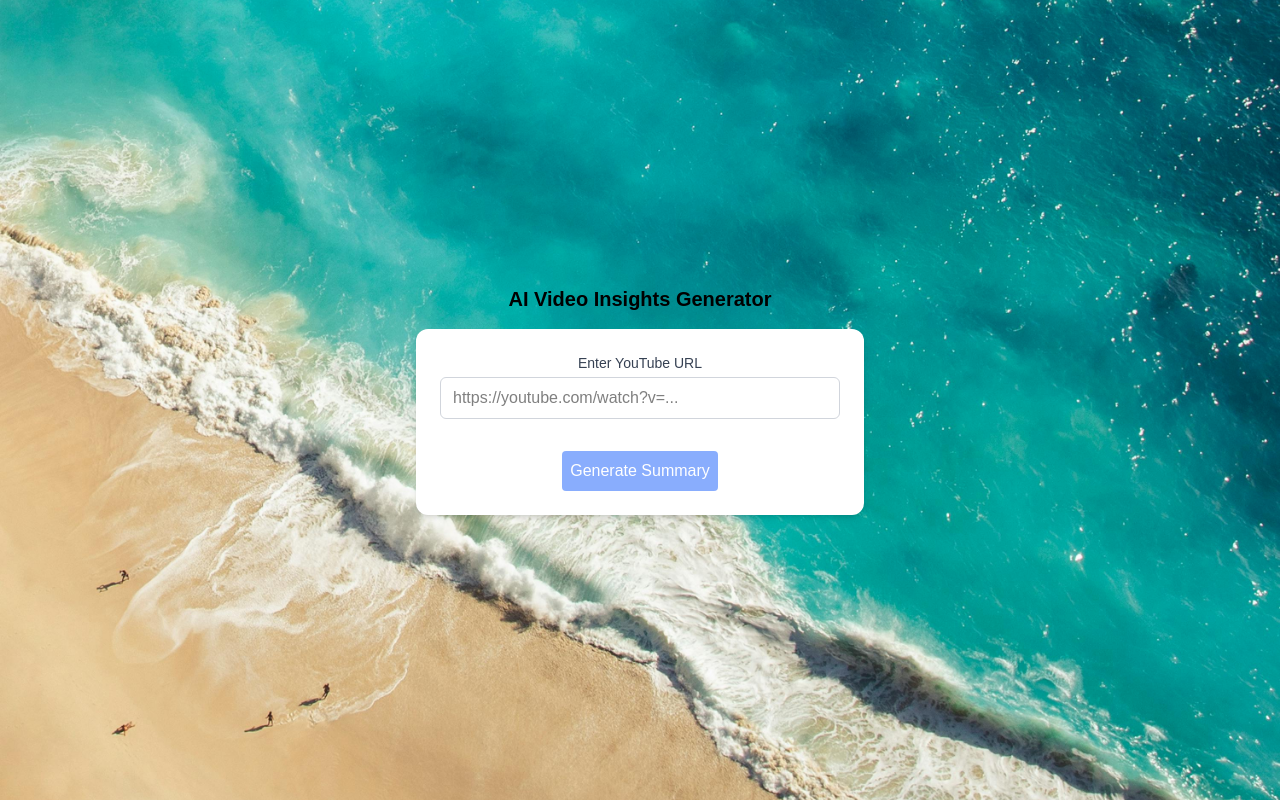
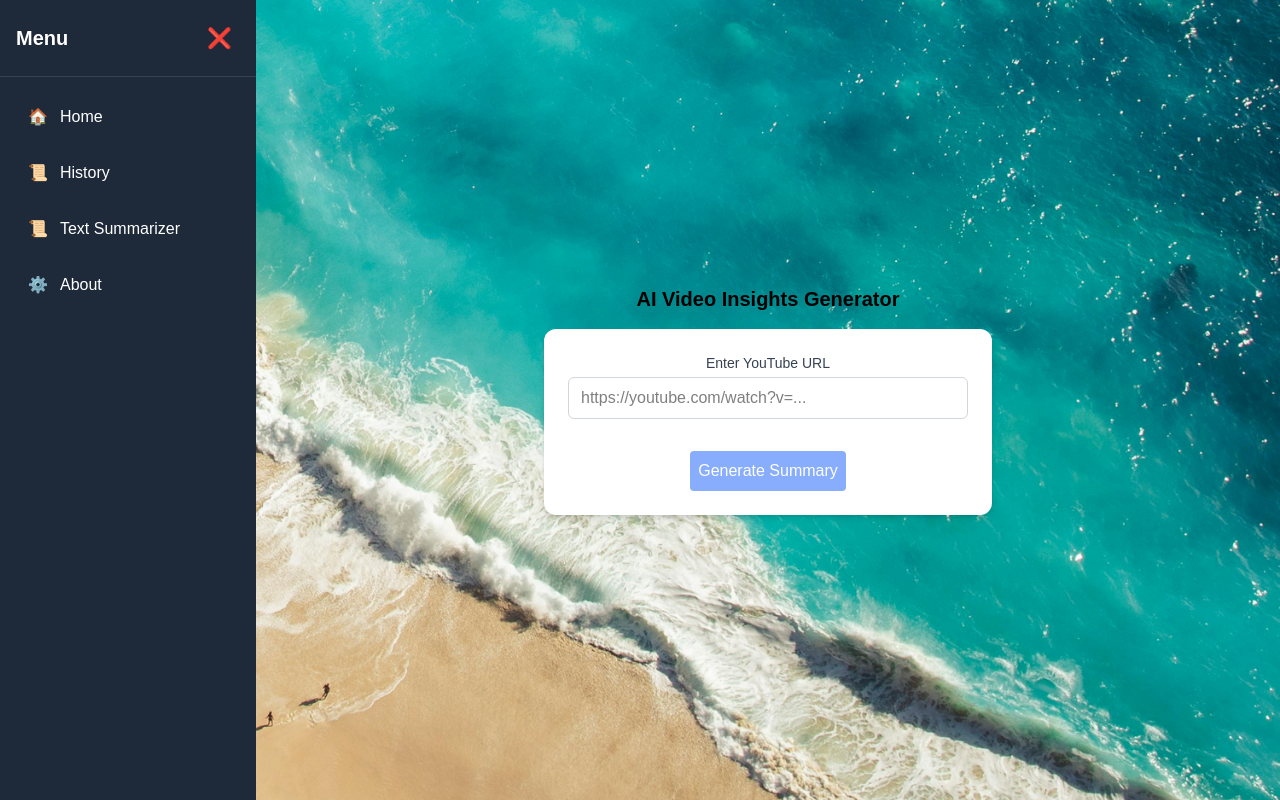
Before and after one commit to Uddip/AI-Video-Summarizer, a Next.js app: page / in a window 1280 px wide. Built offline with nearby package versions, Linux system fonts and the light colour scheme.

Commit message:
added sidebar and icons

```diff
--- a/src/app/page.tsx
+++ b/src/app/page.tsx
@@ -5,50 +5,82 @@ export default function Home() {
   const [result, setResult] = useState('');
   const [inputText, setInputText] = useState('');
   const [videoId, setVideoId] = useState('');
+  const [sidebarVisible, setSidebarVisible] = useState(true);
 
   const extractVideoId = (url) => {
     const regExp = /^.*(youtu\.be\/|v\/|u\/\w\/|embed\/|watch\?v=|&v=)([^#&?]*).*/;
     const match = url.match(regExp);
-
     return (match && match[2].length === 11) ? match[2] : null;
   };
 
   const handleInputChange = (e) => {
     const url = e.target.value;
     setInputText(url);
-
     const id = extractVideoId(url);
     setVideoId(id || '');
   };
 
-  const YouTubeEmbed = ({ videoId }) => {
-    if (!videoId) return null;
-
-    return (
-      <div className="mt-4 aspect-w-16 aspect-h-9">
-        <iframe
-          width="100%"
-          height="315"
-          src={`https://www.youtube.com/embed/${videoId}`}
-          title="YouTube video player"
-          frameBorder="0"
-          allow="accelerometer; autoplay; clipboard-write; encrypted-media; gyroscope; picture-in-picture"
-          allowFullScreen
-          className="rounded-md"
-        ></iframe>
-      </div>
-    );
-  };
-
-  const genSummary = () => {
-    setResult("Summary will appear here");
+  const toggleSidebar = () => {
+    setSidebarVisible(!sidebarVisible);
   };
 
   return (
-    <div className="min-h-screen flex flex-col items-center justify-center">
+    <div className="min-h-screen flex">
+      {/* Sidebar */}
+      <div className={`bg-gray-800 text-white transition-all duration-300 ease-in-out
+        ${sidebarVisible ? 'w-64' : 'w-0 overflow-hidden'}`}>
+
+        <div className="p-4 flex justify-between items-center border-b border-gray-700">
+          {sidebarVisible && <h2 className="text-xl font-bold">Menu</h2>}
+          <button
+            onClick={toggleSidebar}
+            className="p-2 rounded-full hover:bg-gray-700 transition-colors text-xl"
+            aria-label="Close sidebar"
+          >
+            ❌
+          </button>
+        </div>
+
+        <nav className="p-4">
+          <ul className="space-y-2">
+            <li>
+              <a href="#" className="flex items-center p-3 rounded hover:bg-gray-700 transition-colors">
+                🏠 {sidebarVisible && <span className="ml-3">Home</span>}
+              </a>
+            </li>
+            <li>
+              <a href="#" className="flex items-center p-3 rounded hover:bg-gray-700 transition-colors">
+                📜 {sidebarVisible && <span className="ml-3">History</span>}
+              </a>
+            </li>
+            <li>
+              <a href="#" className="flex items-center p-3 rounded hover:bg-gray-700 transition-colors">
+                📜 {sidebarVisible && <span className="ml-3">Text Summarizer</span>}
+              </a>
+            </li>
+            <li>
+              <a href="#" className="flex items-center p-3 rounded hover:bg-gray-700 transition-colors">
+                ⚙️ {sidebarVisible && <span className="ml-3">About</span>}
+              </a>
+            </li>
+          </ul>
+        </nav>
+      </div>
+
+      <div className="flex-1 flex flex-col relative">
+        {!sidebarVisible && (
+          <button
+            onClick={toggleSidebar}
+            className="absolute left-4 top-4 p-2 bg-gray-800 text-white rounded-full hover:bg-gray-700 transition-colors text-xl"
+            aria-label="Open sidebar"
+          >
+            ☰
+          </button>
+        )}
+
+        <div className="flex-1 flex flex-col items-center justify-center p-4">
           <h1 className="text-xl font-bold mb-4">AI Video Insights Generator</h1>
           <div className="w-full max-w-md mx-auto bg-white rounded-xl shadow-md p-6 text-center">
-
             <div className="mb-4">
               <label htmlFor='videoInput' className='block text-sm font-medium text-gray-700 mb-1'>
                 Enter YouTube URL
@@ -63,19 +95,33 @@ export default function Home() {
               />
             </div>
 
-        <YouTubeEmbed videoId={videoId} />
+            {videoId && (
+              <div className="mt-4 aspect-w-16 aspect-h-9">
+                <iframe
+                  width="100%"
+                  height="315"
+                  src={`https://www.youtube.com/embed/${videoId}`}
+                  title="YouTube video player"
+                  frameBorder="0"
+                  allow="accelerometer; autoplay; clipboard-write; encrypted-media; gyroscope; picture-in-picture"
+                  allowFullScreen
+                  className="rounded-md"
+                ></iframe>
+              </div>
+            )}
 
             <button
-          onClick={genSummary}
+              onClick={() => setResult("Summary will appear here")}
               disabled={!videoId}
               className={`bg-blue-600 hover:bg-blue-700 text-white p-2 rounded mt-4 ${
-            !videoId ? 'opacity-50 cursor-not-allowed' : ''
-          }`}
+                !videoId ? 'opacity-50 cursor-not-allowed' : ''}`}
             >
               Generate Summary
             </button>
 
-        {result && <div className="mt-4">{result}</div>}
+            {result && <div className="mt-4">Result: {result}</div>}
+          </div>
+        </div>
       </div>
     </div>
   );
```
Lines whose indentation alone changed are shown as unchanged.
